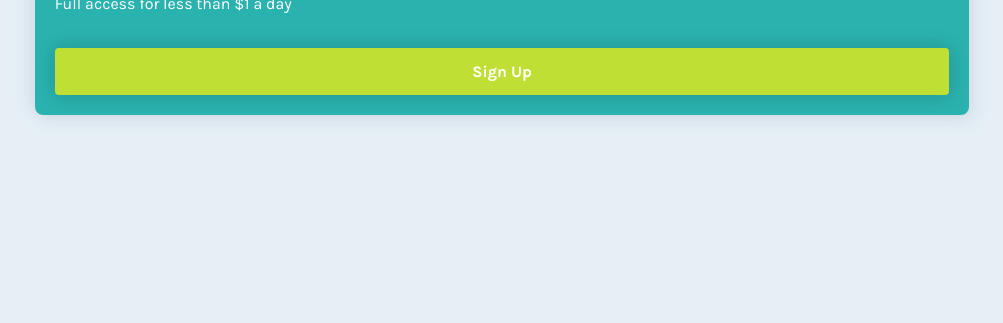
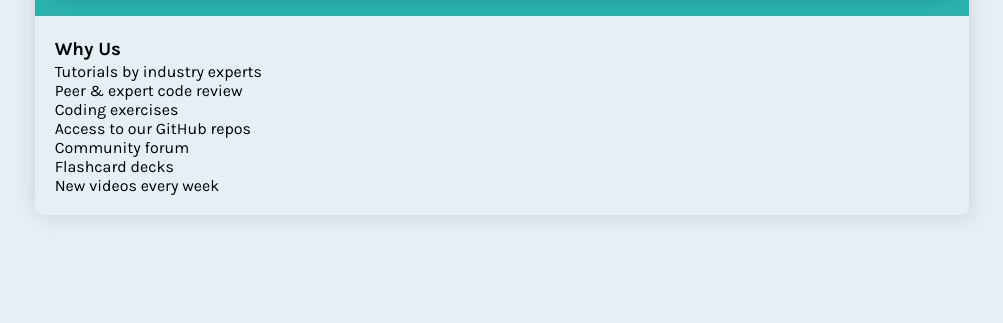
Before and after one commit to vanzasetia/single-price-grid-component-master, a website: page index.html in a window 1280 px wide. Shown: the part 477-800 px from the top of the page, without its empty margins (138-1141 px from the left). Drawn offline with Linux system fonts and the light colour scheme; a script that the page names is missing.

Commit message:
Added markup for features section

```diff
--- a/index.html
+++ b/index.html
@@ -82,11 +82,11 @@
 <body dir="ltr">
   <a href="#main" class="sr-only">main content.</a>
   <!-- Main -->
-
   <main id="main">
-    <h1 class="sr-only">The best coding community that will help connect and learn form expert developer.</h1>
+    <h1 class="sr-only">The best coding community that will help you to connect and learn form expert developer.</h1>
     <!-- Card -->
     <article class="card">
+
       <!-- Card Header -->
       <header class="header">
         <div class="card__container">
@@ -101,6 +101,7 @@
         </div>
       </header>
       <!-- END OF Card Header -->
+
       <!-- Subscription -->
       <section class="subscription" aria-labelledby="subscriptionTitle">
         <div class="card__container">
@@ -113,37 +114,29 @@
           <a href="#" class="subscription__btn">Sign Up <span class="sr-only">Now! Only for 1 person left</span></a>
         </div>
       </section>
+      <!-- END OF Subscription -->
+
+      <!-- Features -->
+      <section class="features" aria-labelledby="featuresTitle">
+        <div class="card__container">
+          <h3 class="features__title" id="featuresTitle">Why Us</h3>
+          <p class="sr-only">These are the premium features that you won't get from any other coding community.</p>
+          <ul class="features__list">
+            <li class="features__item">Tutorials by industry experts</li>
+            <li class="features__item">Peer & expert code review</li>
+            <li class="features__item">Coding exercises</li>
+            <li class="features__item">Access to our GitHub repos</li>
+            <li class="features__item">Community forum</li>
+            <li class="features__item">Flashcard decks</li>
+            <li class="features__item">New videos every week</li>
+          </ul>
+        </div>
+      </section>
+      <!-- END OF Features -->
+
+    </article>
     <!-- END OF Card -->
-    </article>
   </main>
-
   <!-- END OF Main -->
-
-  <!--
-  Join our community
-
-  30-day, hassle-free money back guarantee
-
-  Gain access to our full library of tutorials along with expert code reviews.
-  Perfect for any developers who are serious about honing their skills.
-
-  Monthly Subscription
-
-  $29 per month
-
-  Full access for less than $1 a day
-
-  Sign Up
-
-  Why Us
-
-  Tutorials by industry experts
-  Peer & expert code review
-  Coding exercises
-  Access to our GitHub repos
-  Community forum
-  Flashcard decks
-  New videos every week
-  -->
 </body>
 </html>
```
